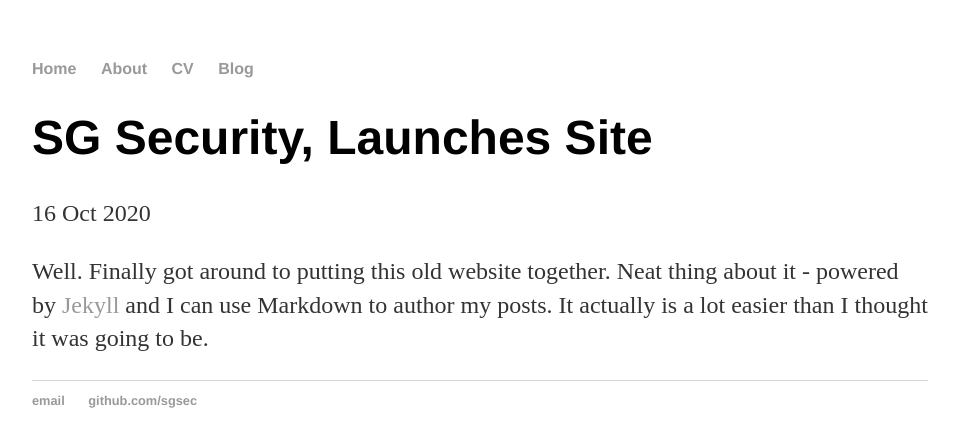
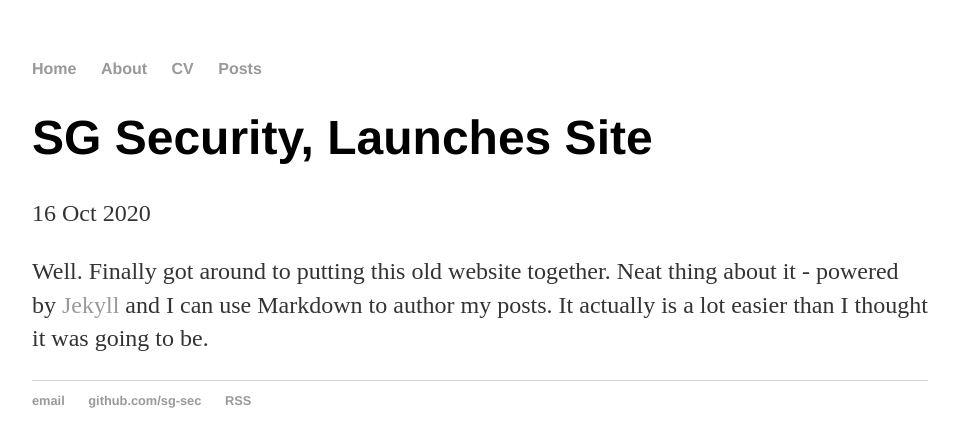
Before and after one commit to sg-sec/sg-sec.github.io, a Jekyll site: the page built from _posts/2020-10-16-test.md, in a window 1280 px wide. Shown: the top 447 px of the page, without its empty margins (160-1119 px from the left). Built offline with Jekyll 4.4.1, drawn with Linux system fonts in a browser that asks for light colours.

Commit message:
Update default.html

```diff
--- a/_layouts/default.html
+++ b/_layouts/default.html
@@ -10,7 +10,7 @@
 	        		<li><a href="/">Home</a></li>
 		        	<li><a href="/about">About</a></li>
 	        		<li><a href="/cv">CV</a></li>
-	        		<li><a href="/blog">Blog</a></li>
+	        		<li><a href="/blog">Posts</a></li>
 	    		</ul>
 			</nav>
 			<div class="container">
@@ -21,7 +21,8 @@
 			<footer>
 	    		<ul>
 	        		<li><a href="mailto:sgsec@tutanota.com">email</a></li>
-	        		<li><a href="https://github.com/sgsec">github.com/sgsec</a></li>
+	        		<li><a href="https://github.com/sgsec">github.com/sg-sec</a></li>
+                                <li><a href="https://blog.sg-sec.co.uk/feed.xml">RSS</a></li>
 				</ul>
 			</footer>
 		</body>
```
